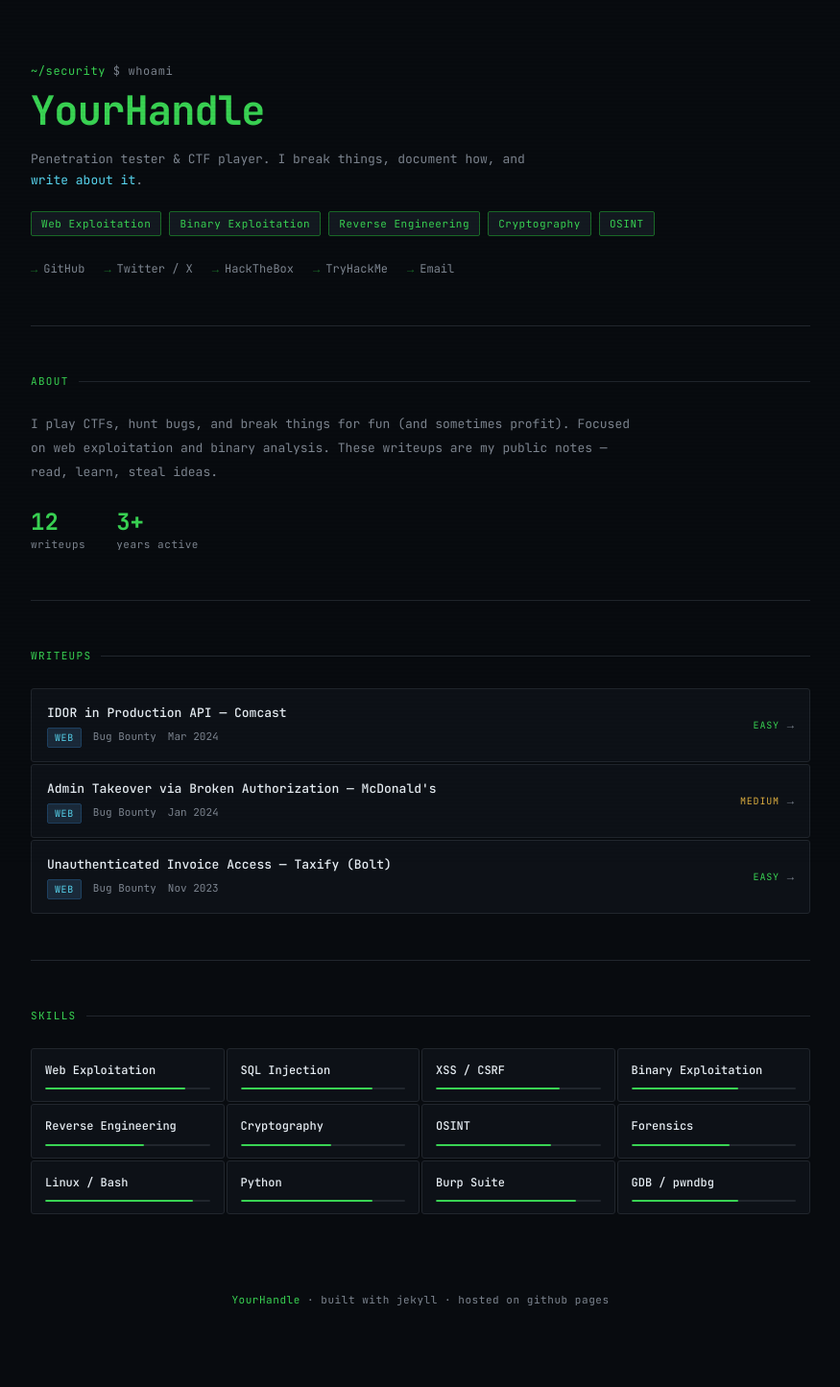
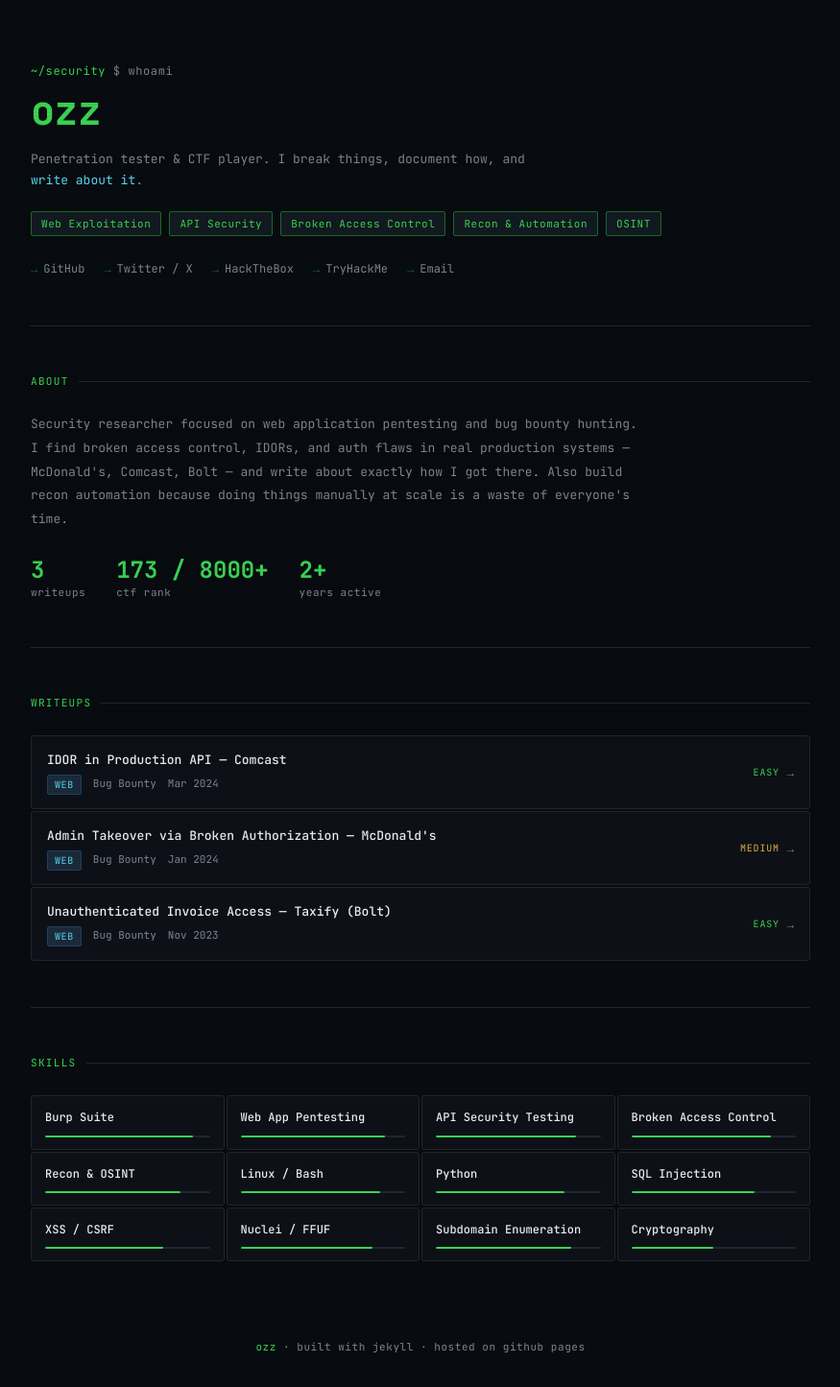
Before and after one commit to Psyphen36/anupam-security-portfolio, a Jekyll site: the page built from index.html, in a window 1280 px wide. Shown: the whole page at 96% size, without its empty margins (202-1077 px from the left). Built offline with Jekyll 4.4.1, drawn with Linux system fonts in a browser that asks for light colours; before the commit the page ends 1396 px from its top, so only the background shows below that.

Commit message:
Revise portfolio config with new details and skills
Updated personal information and skills in the portfolio configuration.

```diff
--- a/_config.yml
+++ b/_config.yml
@@ -1,76 +1,76 @@
 # ─────────────────────────────────────────
-#  Portfolio Config — update everything here
+#  Portfolio Config — Anupam Mishra / ozz
 # ─────────────────────────────────────────
 
-title: "YourHandle // Security Researcher"
-author: "YourHandle"          # your CTF handle / name
-email: ""                     # optional
-description: "CTF writeups and security research"
+title: "Anupam Mishra // Security Researcher"
+author: "ozz"
+email: "anupammishra87706@gmail.com"
+description: "Bug bounty writeups, recon pipelines, and security research by ozz."
 
 # Social links — leave blank to hide
-github_username:    "your-github"
-twitter_username:   ""          # optional
-hackthebox_username: ""         # optional
-tryhackme_username:  ""         # optional
+github_username:     "Psyphen36"
+twitter_username:    ""
+hackthebox_username: "ozz0x"
+tryhackme_username:  "ozz0x"
+linkedin_username:   "anupam-mishra-75256432a"
+discord_server:      "RP9GA3qaVv"
 
-# Your one-liner bio shown on homepage
+# Bio shown on homepage
 bio: >
-  I play CTFs, hunt bugs, and break things for fun (and sometimes profit).
-  Focused on web exploitation and binary analysis.
-  These writeups are my public notes — read, learn, steal ideas.
+  Security researcher focused on web application pentesting and bug bounty hunting.
+  I find broken access control, IDORs, and auth flaws in real production systems —
+  McDonald's, Comcast, Bolt — and write about exactly how I got there.
+  Also build recon automation because doing things manually at scale is a waste of everyone's time.
 
 # Skill areas shown as badges in header
 focus_areas:
   - Web Exploitation
-  - Binary Exploitation
-  - Reverse Engineering
-  - Cryptography
+  - API Security
+  - Broken Access Control
+  - Recon & Automation
   - OSINT
 
-# Stats displayed on homepage — remove lines you don't want shown
-writeups_count: 12    # override auto-count if you want
-years_active: "3+"
-# ctf_rank: "#420"    # uncomment if you want to show this
-# cves: 2             # uncomment if you have CVEs
+# Stats on homepage
+writeups_count: 3
+ctf_rank: "173 / 8000+"
+years_active: "2+"
 
-# Skills with proficiency % (1-100)
+# Skills — trimmed to what's on your resume, accurate levels
 skills:
-  - name: "Web Exploitation"
+  - name: "Burp Suite"
+    level: 90
+  - name: "Web App Pentesting"
+    level: 88
+  - name: "API Security Testing"
     level: 85
+  - name: "Broken Access Control"
+    level: 85
+  - name: "Recon & OSINT"
+    level: 82
+  - name: "Linux / Bash"
+    level: 85
+  - name: "Python"
+    level: 78
   - name: "SQL Injection"
+    level: 75
+  - name: "XSS / CSRF"
+    level: 72
+  - name: "Nuclei / FFUF"
     level: 80
-  - name: "XSS / CSRF"
-    level: 75
-  - name: "Binary Exploitation"
-    level: 65
-  - name: "Reverse Engineering"
-    level: 60
+  - name: "Subdomain Enumeration"
+    level: 82
   - name: "Cryptography"
-    level: 55
-  - name: "OSINT"
-    level: 70
-  - name: "Forensics"
-    level: 60
-  - name: "Linux / Bash"
-    level: 90
-  - name: "Python"
-    level: 80
-  - name: "Burp Suite"
-    level: 85
-  - name: "GDB / pwndbg"
-    level: 65
+    level: 50
 
 # ─── Jekyll / GitHub Pages settings ───
-theme: minima           # base theme (we override all styling)
+theme: minima
 plugins:
   - jekyll-relative-links
   - jekyll-seo-tag
 
-# So Jekyll finds your writeup pages
 include:
   - writeups
 
-# Date format
 date_format: "%B %d, %Y"
 
 defaults:
```
